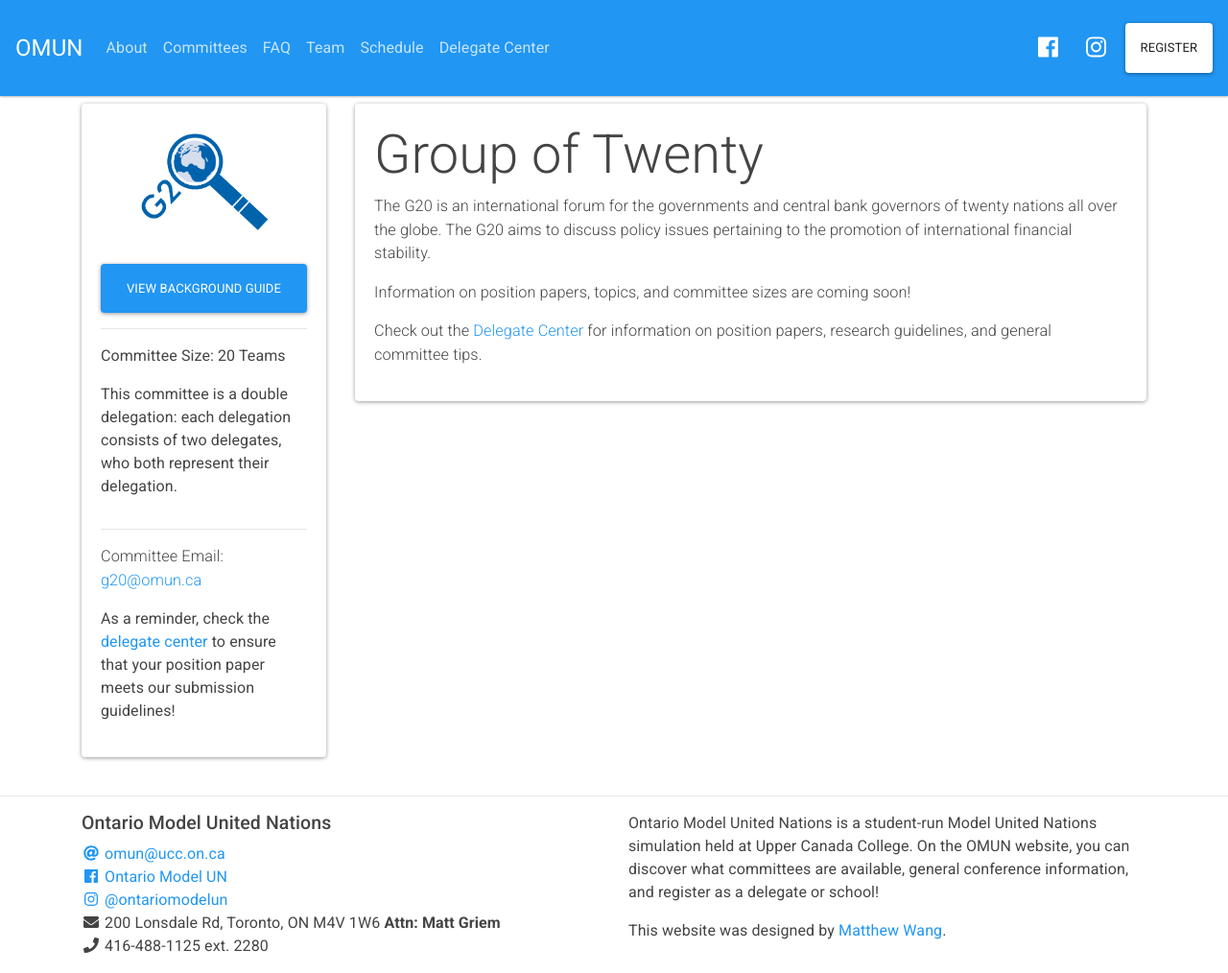
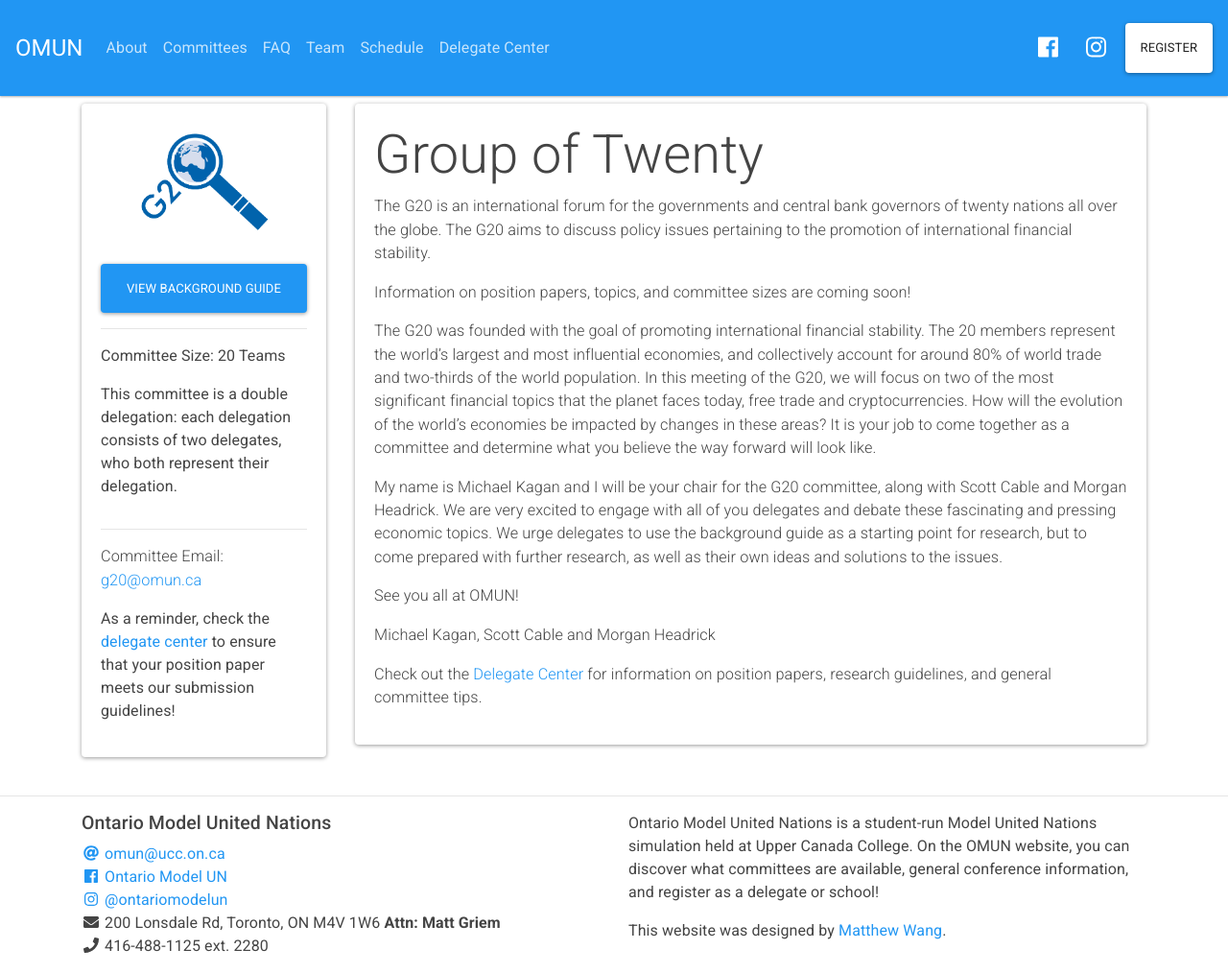
Before and after one commit to malsf21/omun.ca, a Jekyll site: the page built from _committees/g20.md, in a window 1280 px wide and 1014 px high. Shown: the whole window at 96% size. Built offline with Jekyll 4.4.1, drawn with Linux system fonts in a browser that asks for light colours.

Commit message:
adds G20 blurb

```diff
--- a/_committees/g20.md
+++ b/_committees/g20.md
@@ -9,3 +9,11 @@ double: true
 email: "g20@omun.ca"
 shortbio: The G20 is an international forum for the governments and central bank governors of twenty nations all over the globe. The G20 aims to discuss policy issues pertaining to the promotion of international financial stability.
 ---
+
+The G20 was founded with the goal of promoting international financial stability. The 20 members represent the world’s largest and most influential economies, and collectively account for around 80% of world trade and two-thirds of the world population. In this meeting of the G20, we will focus on two of the most significant financial topics that the planet faces today, free trade and cryptocurrencies. How will the evolution of the world’s economies be impacted by changes in these areas? It is your job to come together as a committee and determine what you believe the way forward will look like.
+
+My name is Michael Kagan and I will be your chair for the G20 committee, along with Scott Cable and Morgan Headrick. We are very excited to engage with all of you delegates and debate these fascinating and pressing economic topics. We urge delegates to use the background guide as a starting point for research, but to come prepared with further research, as well as their own ideas and solutions to the issues.
+
+See you all at OMUN!
+
+Michael Kagan, Scott Cable and Morgan Headrick
```
